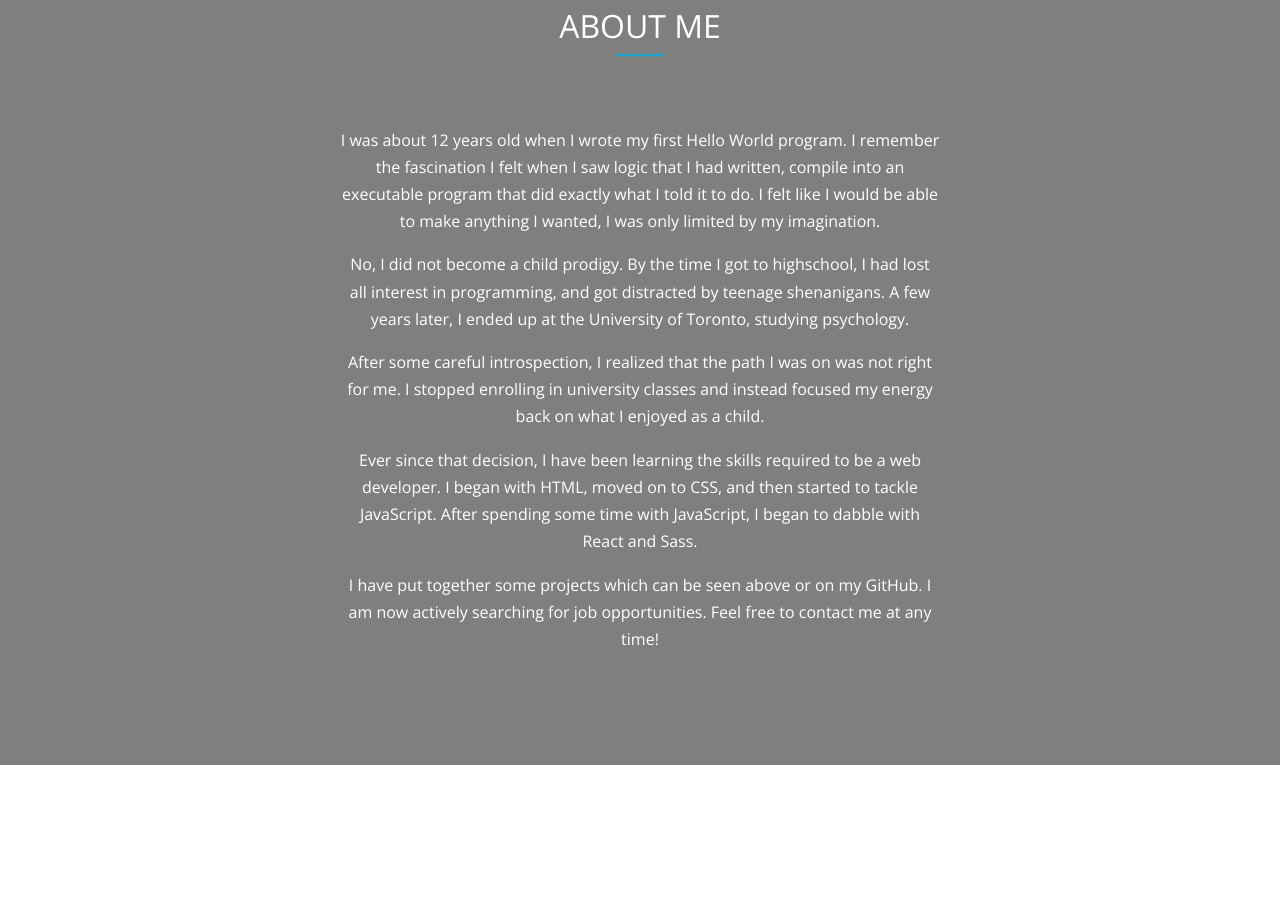
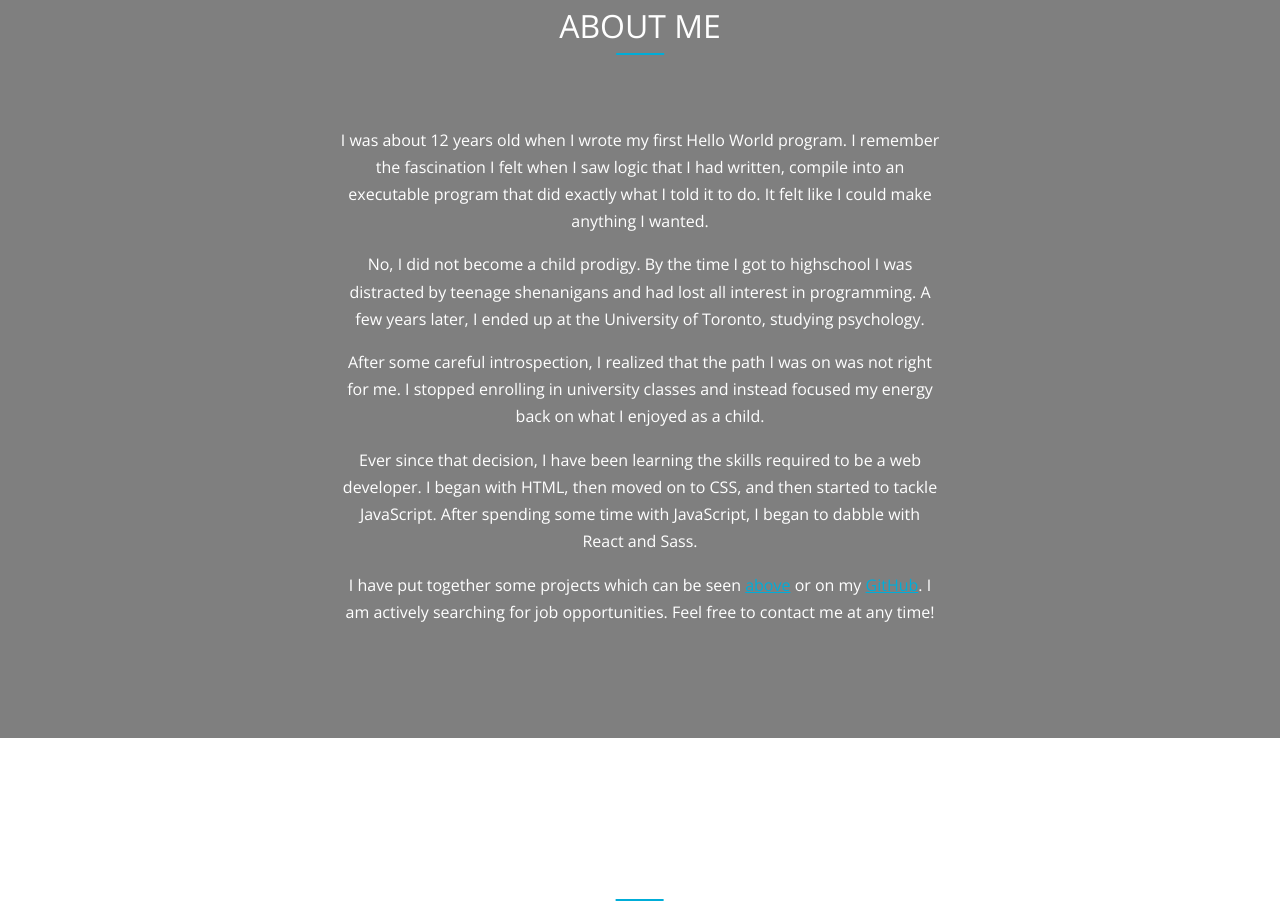
Before and after one commit to nicholas-newman1/portfolio-react, a React (Create React App) app: page / in a window 1280 px wide. Shown: the part 1880-2804 px from the top of the page. Built offline with nearby package versions, Linux system fonts and the light colour scheme.

Commit message:
further updated about section

```diff
--- a/src/pages/HomePage/About/About.js
+++ b/src/pages/HomePage/About/About.js
@@ -1,4 +1,5 @@
 import React from 'react';
+import { HashLink } from 'react-router-hash-link';
 import './about.css';
 
 const About = () => {
@@ -10,13 +11,12 @@ const About = () => {
           I was about 12 years old when I wrote my first Hello World program. I
           remember the fascination I felt when I saw logic that I had written,
           compile into an executable program that did exactly what I told it to
-          do. I felt like I would be able to make anything I wanted, I was only
-          limited by my imagination.
+          do. It felt like I could make anything I wanted.
         </p>
         <p className='about__text'>
-          No, I did not become a child prodigy. By the time I got to highschool,
-          I had lost all interest in programming, and got distracted by teenage
-          shenanigans. A few years later, I ended up at the University of
+          No, I did not become a child prodigy. By the time I got to highschool
+          I was distracted by teenage shenanigans and had lost all interest in
+          programming. A few years later, I ended up at the University of
           Toronto, studying psychology.
         </p>
         <p className='about__text'>
@@ -26,14 +26,26 @@ const About = () => {
         </p>
         <p className='about__text'>
           Ever since that decision, I have been learning the skills required to
-          be a web developer. I began with HTML, moved on to CSS, and then
+          be a web developer. I began with HTML, then moved on to CSS, and then
           started to tackle JavaScript. After spending some time with
           JavaScript, I began to dabble with React and Sass.
         </p>
         <p className='about__text'>
-          I have put together some projects which can be seen above or on my
-          GitHub. I am now actively searching for job opportunities. Feel free
-          to contact me at any time!
+          I have put together some projects which can be seen{' '}
+          <HashLink className='about__link' to='/#projects'>
+            above
+          </HashLink>{' '}
+          or on my{' '}
+          <a
+            className='about__link'
+            href='https://github.com/nicholas-newman1'
+            target='_blank'
+            rel='noreferrer'
+          >
+            GitHub
+          </a>
+          . I am actively searching for job opportunities. Feel free to contact
+          me at any time!
         </p>
       </div>
     </section>
--- a/src/pages/HomePage/About/about.css
+++ b/src/pages/HomePage/About/about.css
@@ -17,3 +17,8 @@
 .about__text + .about__text {
   margin-top: 1rem;
 }
+
+.about__link {
+  color: #00add8;
+  font-weight: 400;
+}
```
Also changed, not shown: 1 other file (tests, documents, lock files or other folders).
